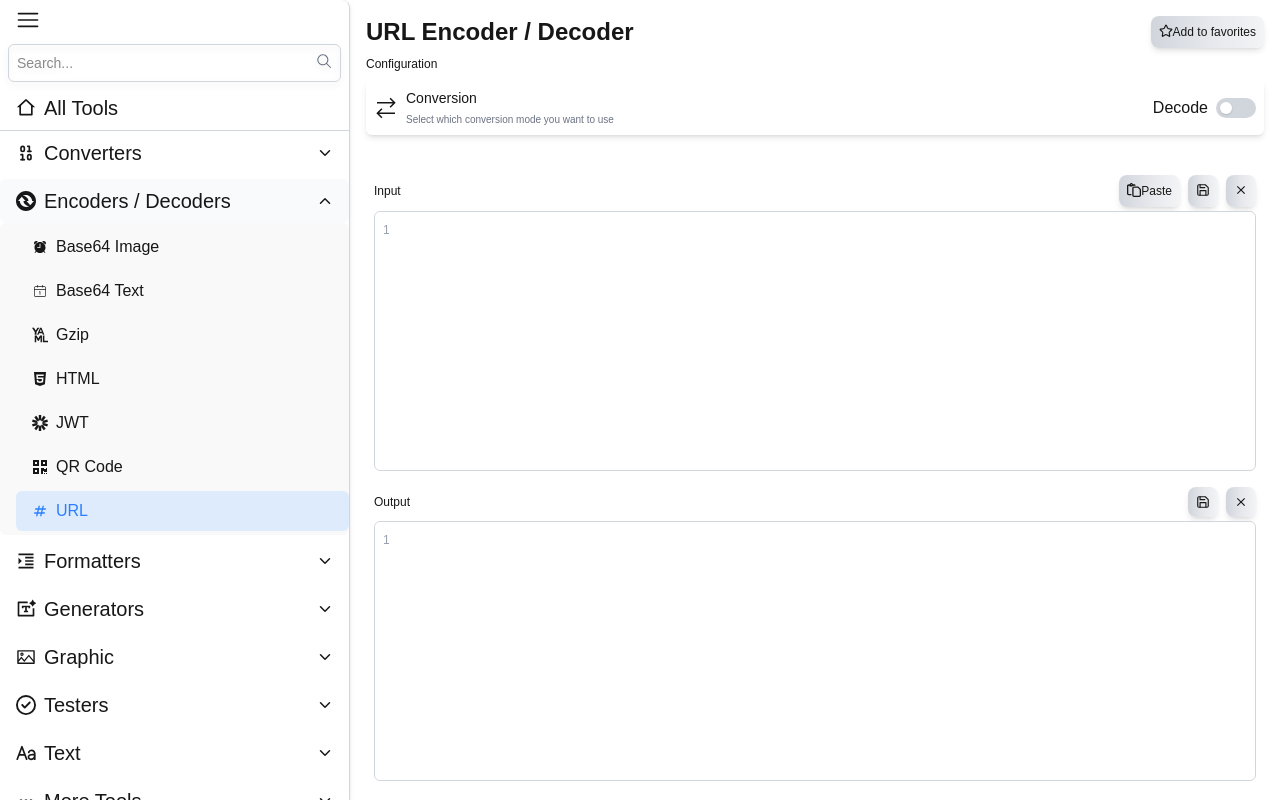
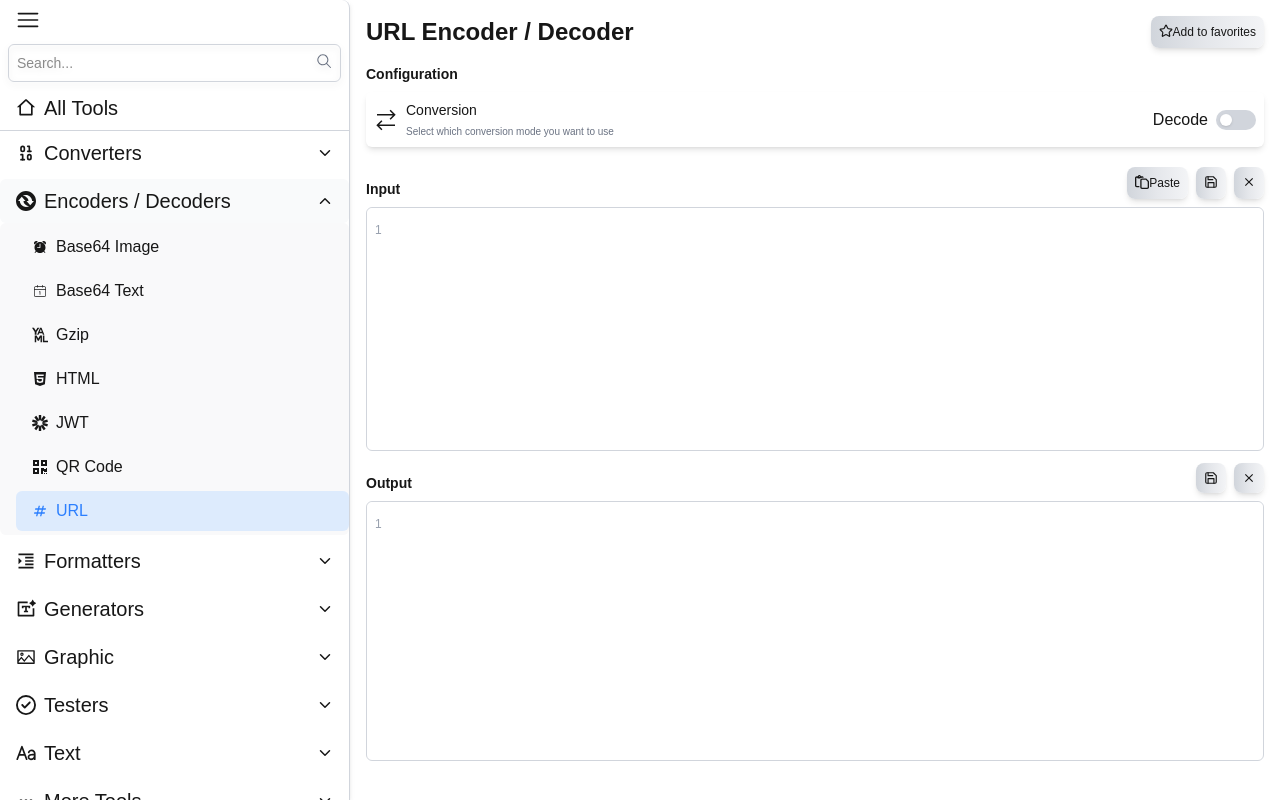
Before and after one commit to Kanghocit/Devtoys, a Next.js app: page /url in a window 1280 px wide. Built offline with nearby package versions, Linux system fonts and the light colour scheme.

Commit message:
fix(ui): url

```diff
--- a/src/app/(codec)/url/page.tsx
+++ b/src/app/(codec)/url/page.tsx
@@ -61,7 +61,7 @@ const URL = () => {
       {/* Header  */}
       <Header title="URL Encoder / Decoder" />
 
-      <p className="text-xs ms-2">Configuration</p>
+      <p className="text-sm font-semibold ms-2 mt-2">Configuration</p>
 
       <CustomCard
         title="Conversion"
@@ -75,19 +75,21 @@ const URL = () => {
         />
       </CustomCard>
 
-      <div className="flex flex-col mt-4 overflow-hidden">
-        <div className="flex flex-col rounded-lg p-4 ">
+      <div className="flex flex-col mt-3 overflow-hidden">
+        <div className="flex flex-col rounded-lg mx-2 ">
           {/* Input */}
           <div className="flex flex-col my0-1">
-            <div className="flex justify-between items-center">
-              <p className="text-xs">Input</p>
+            <div className="flex justify-between mb-1">
+              <div className="flex justify-center items-end gap-2">
+                <p className="text-sm font-semibold">Input</p>
+              </div>
               <div className="flex gap-2">
                 <Button icon={<FaRegPaste />}>Paste</Button>
                 <Button icon={<FiSave />} />
                 <Button icon={<MdClear />} onClick={() => setInputText("")} />
               </div>
             </div>
-            <div className="min-h-[calc(50vh-140px)] border-1 border-gray-300 rounded-md mt-1">
+            <div className="min-h-[calc(48vh-140px)] border-1 border-gray-300 rounded-md mt-1">
               <Textarea
                 hasBorder={false}
                 className="w-full mt-1"
@@ -98,9 +100,11 @@ const URL = () => {
           </div>
 
           {/* Output */}
-          <div className="flex flex-col mt-4">
-            <div className="flex justify-between items-center">
-              <p className="text-xs">Output</p>
+          <div className="flex flex-col mt-3">
+            <div className="flex justify-between mb-1">
+              <div className="flex justify-center items-end gap-2">
+                <p className="text-sm font-semibold">Output</p>
+              </div>
               <div className="flex gap-2">
                 <Button icon={<FiSave />} />
                 <Button icon={<MdClear />} onClick={() => setOutputText("")} />
--- a/src/components/textarea/index.tsx
+++ b/src/components/textarea/index.tsx
@@ -73,7 +73,7 @@ const Textarea: React.FC<TextareaProps> = ({
   return (
     <div className={textareaClass}>
       {useLine && (
-        <div className=" text-gray-400 px-2 py-2 text-xs text-right select-none ">
+        <div className=" text-gray-400 px-2 py-2 pt-3 text-xs text-right select-none ">
           {lines.map((line) => (
             <div key={line} className="leading-[20px]">
               {line}
```
